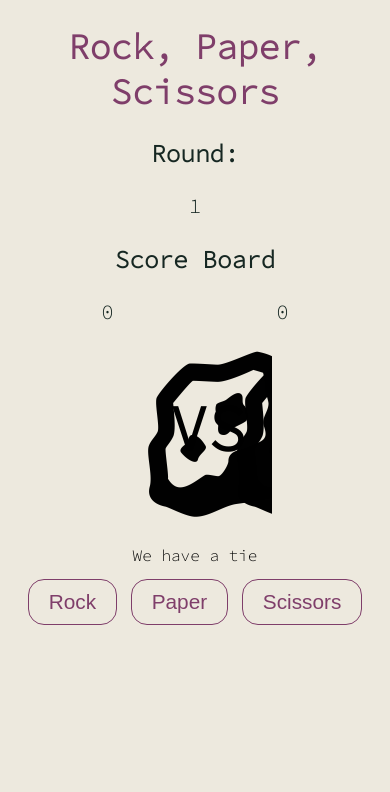
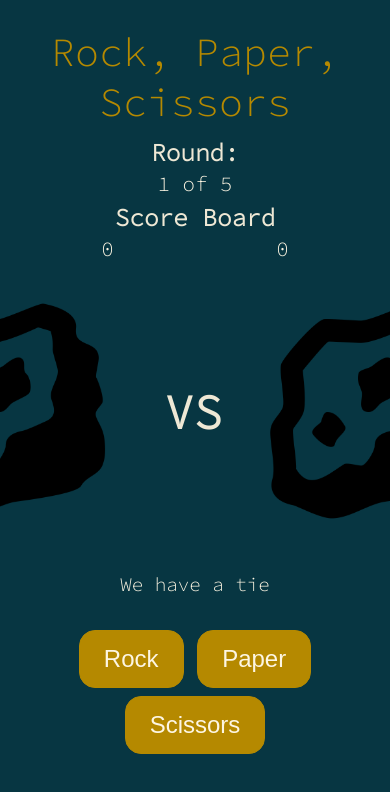
Before and after one commit to amelieberry/rock-paper-scissors, a plain HTML site: page index.html in a window 390 px wide. Both pictures are taken after a click on the button "Rock". Drawn offline with Linux system fonts and the light colour scheme.

Commit message:
Improved rock paper scissors ui and responsiveness

```diff
--- a/index.html
+++ b/index.html
@@ -10,11 +10,12 @@
 <body>
     <script src="script.js">
     </script>
-
+    <div id="main-container">
         <h1>Rock, Paper, Scissors</h1>
+        <div id="top-container">
             <div id="Rounds">
                 <h3>Round:</h3>
-        <div id="roundNumber">0</div>
+                <div id="roundNumber">0 of 5</div>
             </div>
             <div id="scoreBoard">
                 <h3>Score Board</h3>
@@ -23,19 +24,24 @@
                     <div id="computerScore">0</div>
                 </div>
             </div>
+    </div>
         <div id="gameBoard">
             <div id="playerChoice" class="choices"></div>
-        <div class="choices"><h2 style="font-size: 4em; text-align: center;">VS</h2></div>
+            <div class="choices" id="vs"></div>
             <div id="computerChoice" class="choices"></div>
         </div>
         <div id="selection"></div>
         <div id="result"></div>
         <div id="finalResult"></div>
-    <div class="btn-container">
+        <div class="btn-container" id="rps-btns">
             <button id="rock-btn" class="buttons" onclick="playRound('rock')">Rock</button>
             <button id="paper-btn" class="buttons" onclick="playRound('paper')">Paper</button>
             <button id="scissors-btn" class="buttons" onclick="playRound('scissors')">Scissors</button>
         </div>
+        <div id="replay-btn" class="btns-visibility">
+            <button id="replay" class="buttons" onclick="resetBoard()">Play Again</button>
+        </div>
+    </div>
 
 </body>
 </html>
--- a/script.js
+++ b/script.js
@@ -1,26 +1,29 @@
-// computerPlay function to randomly return rock/paper/scissors
 let tools = ["rock","paper","scissors"];
 let playerScore = 0;
 let computerScore = 0;
 let roundNumber = 0;
+window.devicePixelRatio = 1;
 
+// computerPlay function to randomly return rock/paper/scissors
 function computerPlay() {
     let randTools = tools[Math.floor(Math.random() * tools.length)];
     return randTools.toLowerCase();
 }
+// Play round of Rock Paper Scissors
+function playRound(playerSelection) {
+    // Count and display number of rounds
+    roundNumber += 1;
+    document.getElementById("roundNumber").innerHTML = roundNumber + " of 5";
 
-function playRound(playerSelection) {
-    roundNumber += 1;
-    document.getElementById("roundNumber").innerHTML = roundNumber;
+    // Select for Computer
     let computerSelection = computerPlay();
 
-    if (roundNumber == 1) {
-        document.getElementById("finalResult").innerHTML = "";
-    }
-
+    // Assign images based on choices
     document.getElementById("playerChoice").innerHTML = "<img class='innerImages' src=images/" + playerSelection + ".png>";
+    document.getElementById("vs").innerHTML = "<h2>VS</h2>";
     document.getElementById("computerChoice").innerHTML = "<img class='innerImages' src=images/" + computerSelection + ".png>";
 
+    // assess if tie/win/lose based on both choices per round and add to score counter
     if(computerSelection == playerSelection) {
         document.getElementById("result").innerHTML = "We have a tie";
     } else {
@@ -62,7 +65,7 @@ function playRound(playerSelection) {
         }
     }
 
-
+    // when 5 rounds played, end game and announce winner
     if (roundNumber == 5) {
         if(playerScore > computerScore) {
             document.getElementById("finalResult").innerHTML = "You have WON THE GAME!";
@@ -71,8 +74,30 @@ function playRound(playerSelection) {
         } else {
             document.getElementById("finalResult").innerHTML = "You have TIED THE GAME!";
         }
-        computerScore = 0;
-        playerScore = 0;
-        roundNumber = 0;
+        // remove choice buttons and add replay buttons
+        document.getElementById("rps-btns").classList.add("btns-visibility");
+        document.getElementById("replay-btn").classList.remove("btns-visibility");
     }
 }
+
+function resetBoard() {
+    // Reset counters
+    computerScore = 0;
+    playerScore = 0;
+    roundNumber = 0;
+    // Toggle buttons visibility
+    document.getElementById("rps-btns").classList.remove("btns-visibility");
+    document.getElementById("replay-btn").classList.add("btns-visibility");
+    // Reset roundNumber
+    document.getElementById("roundNumber").innerHTML = roundNumber + " of 5";
+    // Reset scoreBoard
+    document.getElementById("playerScore").innerHTML = playerScore;
+    document.getElementById("computerScore").innerHTML = computerScore;
+    // Reset choices
+    document.getElementById("playerChoice").innerHTML = "";
+    document.getElementById("vs").innerHTML = "";
+    document.getElementById("computerChoice").innerHTML = "";
+    // Reset callouts
+    document.getElementById("finalResult").innerHTML = "";
+    document.getElementById("result").innerHTML = "";
+}
--- a/style.css
+++ b/style.css
@@ -1,40 +1,118 @@
 body {
-    background: #EDE9DE;
+    background:  	#073642 ;
     font-family: 'Source Code Pro', monospace;
 }
 
+html, body {
+    height: 100%;
+    margin: 0;
+}
+
+#main-container {
+    height: 100vh;
+    width: 100%;
+    display: flex;
+    flex-direction: column;
+    justify-content: center;
+    align-items: center;
+    overflow: hidden;
+}
+
+#main-container > * {
+    margin-bottom: auto;
+}
+
+#top-container {
+    width: 100%;
+}
+
 h1 {
-    color: #7F3E6A;
+    color: #b58900  ;
     text-align: center;
-    font-size: 2.2rem;
+    font-size: 2.5rem;
+    font-weight: 400;
+}
+
+/* @media screen and (min-width: 601px) {
+    h1 {
+      font-size: 40px;
+    }
+  } */
+
+@media
+only screen and (-webkit-min-device-pixel-ratio: 2),
+only screen and (   min--moz-device-pixel-ratio: 2),
+only screen and (     -o-min-device-pixel-ratio: 2/1),
+only screen and (        min-device-pixel-ratio: 2),
+only screen and (                min-resolution: 192dpi),
+only screen and (                min-resolution: 2dppx) {
+
+    /* Retina-specific stuff here */
+    h1 {
+        font-size: 66px;
+    }
+    h2 {
+        font-size: 50px;
+    }
+    h3 {
+        font-size: 50px;
+    }
+    #roundNumber {
+        font-size: 45px;
+    }
+    #playerScore {
+        font-size: 45px;
+    }
+    #computerScore {
+        font-size: 45px;
+    }
+    #result {
+        font-size: 40px !important;
+    }
+    #finalResult {
+        font-size: 50px !important;
+    }
+    .buttons {
+        font-size: 60px !important;
+        border-radius: 30px !important;
+    }
+
+}
+
+
+h2 {
+    color: #eee8d5;
+    font-size: 3em;
+    text-align: center;
+    vertical-align: center;
 }
 
 h3 {
+    margin: 0 auto;
+    margin-bottom: 3px;
     text-align: center;
-    color: #162722;
+    color: #eee8d5;
 }
 
 #Rounds {
     text-align: center;
-    color: #162722;
+    color: #fdf6e3;
     font-size: 1.3rem;
 }
 
 #scoreBoard {
     align-items: center;
     text-align: center;
-    margin: auto;
-    color: #162722;
+    color: #fdf6e3;
     font-size: 1.3rem;
-    /* max-width: 350px; */
     width: 100%;
-    margin-bottom: 10px;
+    margin-top: 5px;
 }
 
 .scoreCounters {
    max-width: 350px;
     width: 100%;
-    margin: auto;
+    margin: 0 auto;
 }
 
 #computerScore {
@@ -48,22 +126,32 @@ h3 {
 }
 
 #gameBoard {
-    width: 41%;
-    margin: 0 auto;
-    overflow: hidden;
+    width: 85%;
+    height: 260px;
+    padding-top: 10px;
+    padding-bottom: 10px;
 }
 
 .choices {
     width: 33%;
-    height: 200px;
+    height: 100%;
     float: left;
-    margin: 0 auto;
-    margin-top: 10px;
-    margin-bottom: 10px;
+}
+
+#gameBoard > div:nth-child(2) > h2 {
+    vertical-align: middle;
+    line-height: 260px;
+    height: 260px;
+    text-align: center;
+    margin: 0;
 }
 
 #playerChoice > .innerImages {
-    margin-left: 25%;
+    float: right;
+}
+
+#computerChoice > .innerImages {
+    float: left;
 }
 
 .innerImages {
@@ -79,11 +167,19 @@ h3 {
 #result {
     width: 100%;
     text-align: center;
+    color: #fdf6e3;
+    font-size: 1.2em;
 }
 
 #finalResult {
     width: 100%;
     text-align: center;
+    color: #fdf6e3;
+    font-size: 2em;
+}
+
+.btns-visibility {
+    visibility: collapse;
 }
 
 .btn-container {
@@ -94,12 +190,12 @@ h3 {
 }
 
 .buttons {
-    background-color: #EDE9DE;
-    border: 1px solid #7F3E6A;
-    color: #7F3E6A;
-    padding: 10px 20px;
+    background-color: #b58900;
+    border: 1px solid #b58900;
+    color: #fdf6e3;
+    padding: 14px 24px;
     text-align: center;
-    font-size: 1.3rem;
+    font-size: 1.5rem;
     text-decoration: none;
     display: inline-block;
     margin: 4px 2px;
```
Also changed, not shown: 1 other file. Lines whose indentation alone changed are shown as unchanged.
